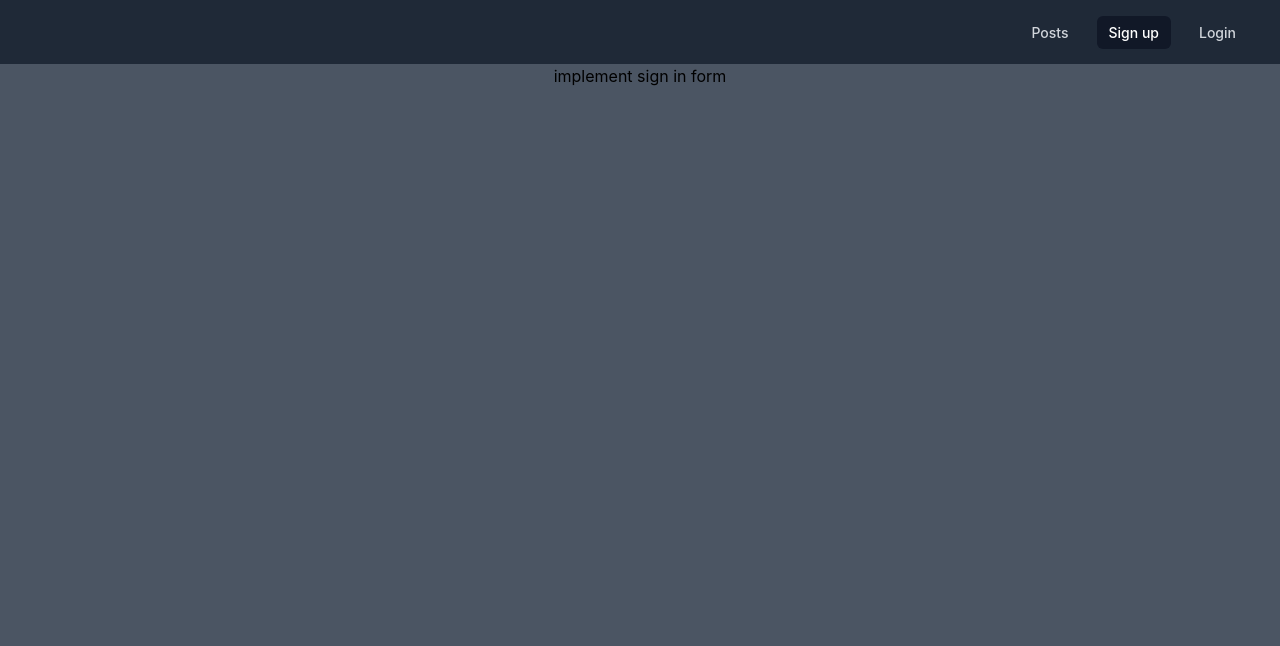
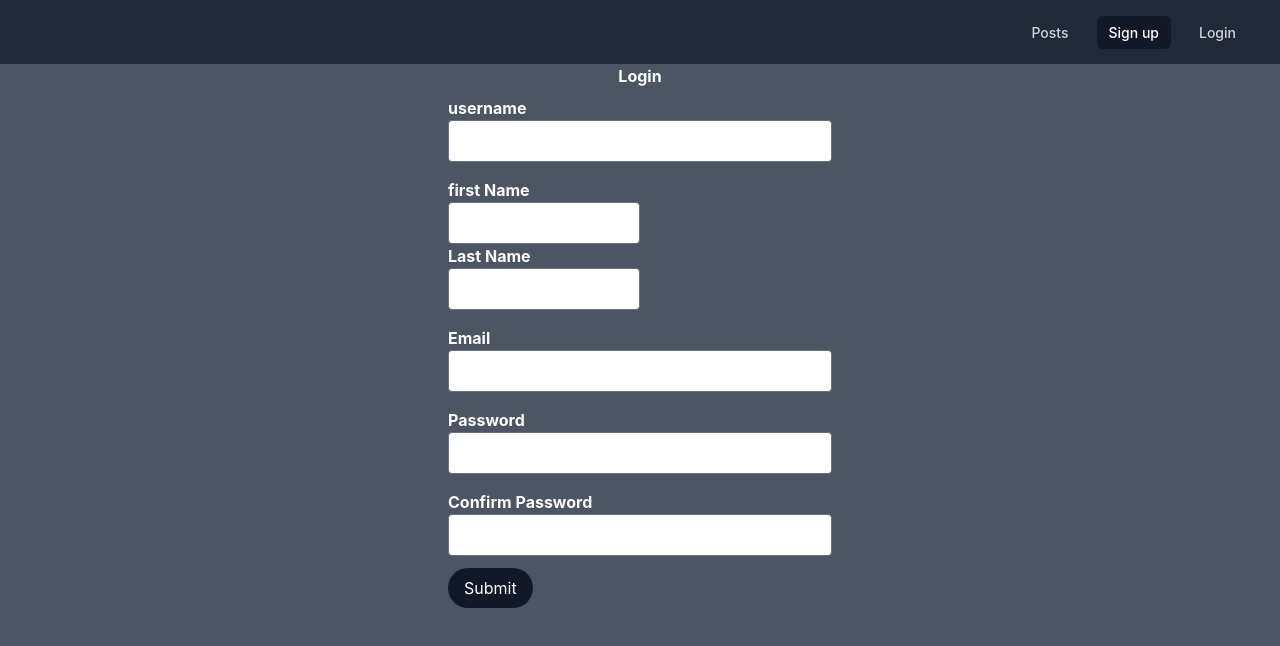
Before and after one commit to HuloM/React-Blog-Frontend, a React (Create React App) app: page / in a window 1280 px wide. Both pictures are taken after a click on the link "Sign up". Shown: the top 646 px of the page. Built offline with nearby package versions, Linux system fonts and the light colour scheme.

Commit message:
converting a bunch of States that are being passed around the components into 1 context that can be accessed by any component

```diff
--- a/src/App.js
+++ b/src/App.js
@@ -2,66 +2,34 @@ import './App.css'
 import Header from './components/UI/Header/Header'
 import Posts from './components/Posts/Posts'
 import PostForm from './components/Posts/Post/PostForm/PostForm'
-import {useState} from 'react'
+import {useState, useEffect, useContext} from 'react'
+import LoginForm from './components/LoginForm/LoginForm'
+import SigninForm from './components/SigninForm/SigninForm'
+import authContext from './context/AuthContext/auth-context'
 
 function App() {
-    const [isLoggedIn, setIsLoggedIn] = useState(false)
-    const [openLoginForm, setOpenLoginForm] = useState(false)
-    const [openSigninForm, setOpenSigninForm] = useState(false)
-
-    const UserLoginHandler = () => {
-        setIsLoggedIn(true)
-        localStorage.setItem('token', 'will implement later')
-
-        AutoLogoutUserHandler()
-        setOpenLoginForm(false)
-    }
-
-    const AutoLogoutUserHandler = () => {
-        const milliseconds = 60 * 60 * 1000
-        setTimeout(() => {
-            LogoutUserHandler()
-        }, milliseconds)
-
-    }
-
-    const LogoutUserHandler = () => {
-        setIsLoggedIn(false)
-        localStorage.removeItem('token')
-        localStorage.removeItem('expiryDate')
-    }
+    const ctx = useContext(authContext)
+    const [content, setContent] = useState(<Posts/>)
 
     const OpenLoginFormHandler = () => {
-        setOpenLoginForm(true)
-        setOpenSigninForm(false)
-        UserLoginHandler()
+        setContent(<LoginForm/>)
     }
 
     const OpenSigninFormHandler = () => {
-        setOpenSigninForm(true)
-        setOpenLoginForm(false)
+        setContent(<SigninForm/>)
     }
 
     const OpenPostFormHandler = () => {
-        setOpenLoginForm(false)
-        setOpenSigninForm(false)
+        setContent(<Posts/>)
     }
-
-    let content = <Posts/>
-
-    if (openLoginForm)
-        content = <p> implement login form</p> //<LoginForm/>
-    else if (openSigninForm)
-        content = <p> implement sign in form</p> //<SigninForm/>
-
     return (
         <>
             <Header onLoginButtonClick={OpenLoginFormHandler} onSigninButtonClick={OpenSigninFormHandler}
-                    onPostButtonClick={OpenPostFormHandler} onLogoutButtonClick={LogoutUserHandler} isLoggedIn={isLoggedIn}
+                    onPostButtonClick={OpenPostFormHandler} isLoggedIn={ctx.isLoggedIn}
             />
             <div className='grid grid-rows-3 gap-20 justify-center bg-gray-600 h-screen'>
                 {content}
-                {isLoggedIn && <PostForm/>}
+                {ctx.isLoggedIn && <PostForm/>}
             </div>
         </>
     )
--- /dev/null
+++ b/src/components/LoginForm/LoginForm.js
@@ -0,0 +1,26 @@
+const LoginForm = props => {
+    return (
+        <div>
+            <form  className='w-96'>
+                <div>
+                    <h2 className='font-bold text-center text-white'>Login</h2>
+                </div>
+                <div className='py-2'>
+                    <label className='font-bold'>
+                        <span className='text-white'>Email</span>
+                        <input type="text" className='form-input rounded block w-full'/>
+                    </label>
+                </div>
+                <div className='py-2'>
+                    <label className='font-bold'>
+                        <span className='text-white'>Password</span>
+                        <input type="text" className='form-input rounded block w-full'/>
+                    </label>
+                </div>
+                <button type='submit' className='rounded-full bg-gray-900 hover:bg-blue-700 text-white px-4 py-2 mt-1'>Submit</button>
+            </form>
+        </div>
+    )
+}
+
+export default LoginForm
--- /dev/null
+++ b/src/components/SigninForm/SigninForm.js
@@ -0,0 +1,46 @@
+const SigninForm = props => {
+    return (
+        <div>
+            <form  className='w-96'>
+                <div>
+                    <h2 className='font-bold text-center text-white'>Login</h2>
+                </div>
+                <div className='py-2'>
+                    <label className='font-bold'>
+                        <span className='text-white'>username</span>
+                        <input type="text" className='form-input rounded block w-full'/>
+                    </label>
+                </div>
+                <div className='py-2'>
+                    <label className='font-bold'>
+                        <span className='text-white'>first Name</span>
+                        <input type="text" className='form-input rounded block w-1/2'/>
+                        <span className='text-white'>Last Name</span>
+                        <input type="text" className='form-input rounded block w-1/2'/>
+                    </label>
+                </div>
+                <div className='py-2'>
+                    <label className='font-bold'>
+                        <span className='text-white'>Email</span>
+                        <input type="email" className='form-input rounded block w-full'/>
+                    </label>
+                </div>
+                <div className='py-2'>
+                    <label className='font-bold'>
+                        <span className='text-white'>Password</span>
+                        <input type="password" className='form-input rounded block w-full'/>
+                    </label>
+                </div>
+                <div className='py-2'>
+                    <label className='font-bold'>
+                        <span className='text-white'>Confirm Password</span>
+                        <input type="password" className='form-input rounded block w-full'/>
+                    </label>
+                </div>
+                <button type='submit' className='rounded-full bg-gray-900 hover:bg-blue-700 text-white px-4 py-2 mt-1'>Submit</button>
+            </form>
+        </div>
+    )
+}
+
+export default SigninForm
--- /dev/null
+++ b/src/context/AuthContext/AuthContextProvider.js
@@ -0,0 +1,74 @@
+import React, {useState, useEffect, useCallback} from 'react'
+
+import AuthContext from './auth-context'
+
+const CartProvider = props => {
+    const [isLoggedIn, setIsLoggedIn] = useState(false)
+    const [token, setToken] = useState('')
+    const [userId, setUserId] = useState('')
+
+    const UserLoginHandler = (event, authData) => {
+
+        const milliseconds = 60 * 60 * 1000
+        localStorage.setItem('token', 'will implement later')
+        setToken('will implement later')
+        setUserId('will implement later')
+        localStorage.setItem('expiryDate', (new Date().getTime() + milliseconds).toISOString())
+
+        AutoLogoutUserHandler(milliseconds)
+
+        setIsLoggedIn(true)
+    }
+
+    const AutoLogoutUserHandler = useCallback((milliseconds) => {
+        setTimeout(() => {
+            LogoutUserHandler()
+        }, milliseconds)
+    }, [])
+
+    const LogoutUserHandler = () => {
+        setIsLoggedIn(false)
+        localStorage.removeItem('token')
+        localStorage.removeItem('expiryDate')
+    }
+
+    useEffect(() => {
+        const token = localStorage.getItem('token')
+        const expiryDate = localStorage.getItem('expiryDate')
+        if (!token || !expiryDate) {
+            return
+        }
+        if (new Date(expiryDate) <= new Date()) {
+            LogoutUserHandler()
+            return
+        }
+        const userId = localStorage.getItem('userId')
+        setToken(token)
+        setUserId(userId)
+        const milliseconds = 60 * 60 * 1000
+
+        const expDate =
+            (new Date().getTime() + milliseconds).toISOString()
+        localStorage.setItem('expiryDate', expDate)
+
+        this.setState({isAuth: true, token: token, userId: userId})
+        AutoLogoutUserHandler(milliseconds)
+    }, [AutoLogoutUserHandler])
+
+    const authContext = {
+        token,
+        userId,
+        isLoggedIn,
+        UserLoginHandler,
+        AutoLogoutUserHandler,
+        LogoutUserHandler,
+    }
+
+    return (
+        <AuthContext.Provider value={authContext}>
+            {props.children}
+        </AuthContext.Provider>
+    )
+}
+
+export default CartProvider
--- /dev/null
+++ b/src/context/AuthContext/auth-context.js
@@ -0,0 +1,12 @@
+import React from 'react'
+
+const AuthContext = React.createContext({
+    token: '',
+    userId: '',
+    isLoggedIn: false,
+    UserLoginHandler: (event, authData) => {},
+    AutoLogoutUserHandler: (milliseconds) => {},
+    LogoutUserHandler: () => {}
+})
+
+export default AuthContext
--- a/src/index.js
+++ b/src/index.js
@@ -1,6 +1,7 @@
 import ReactDOM from 'react-dom/client'
 import './index.css'
 import App from './App'
+import AuthContextProvider from './context/AuthContext/AuthContextProvider'
 
 const root = ReactDOM.createRoot(document.getElementById('root'))
-root.render(<App/>)
+root.render(<AuthContextProvider><App/></AuthContextProvider>)
```
